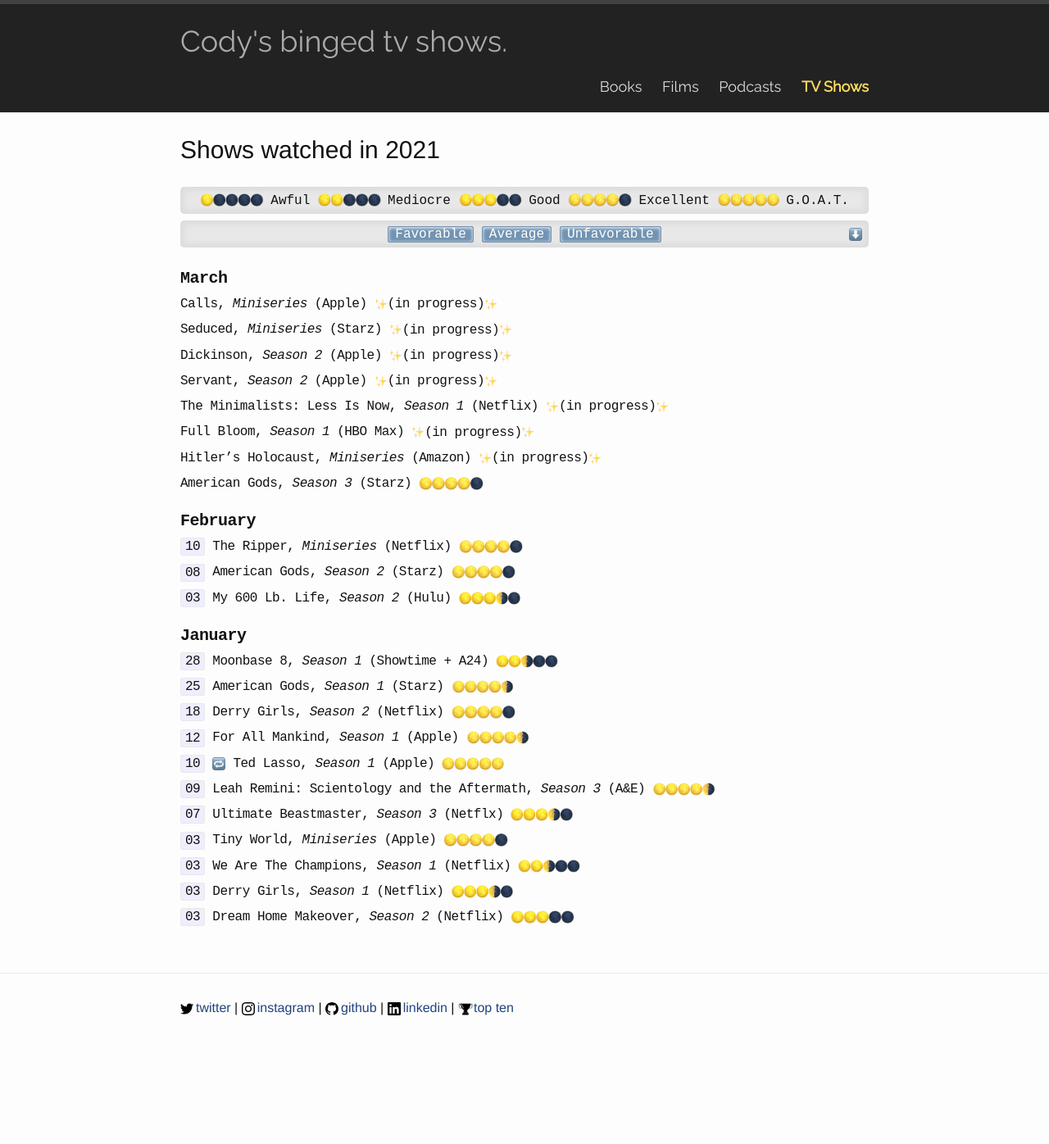
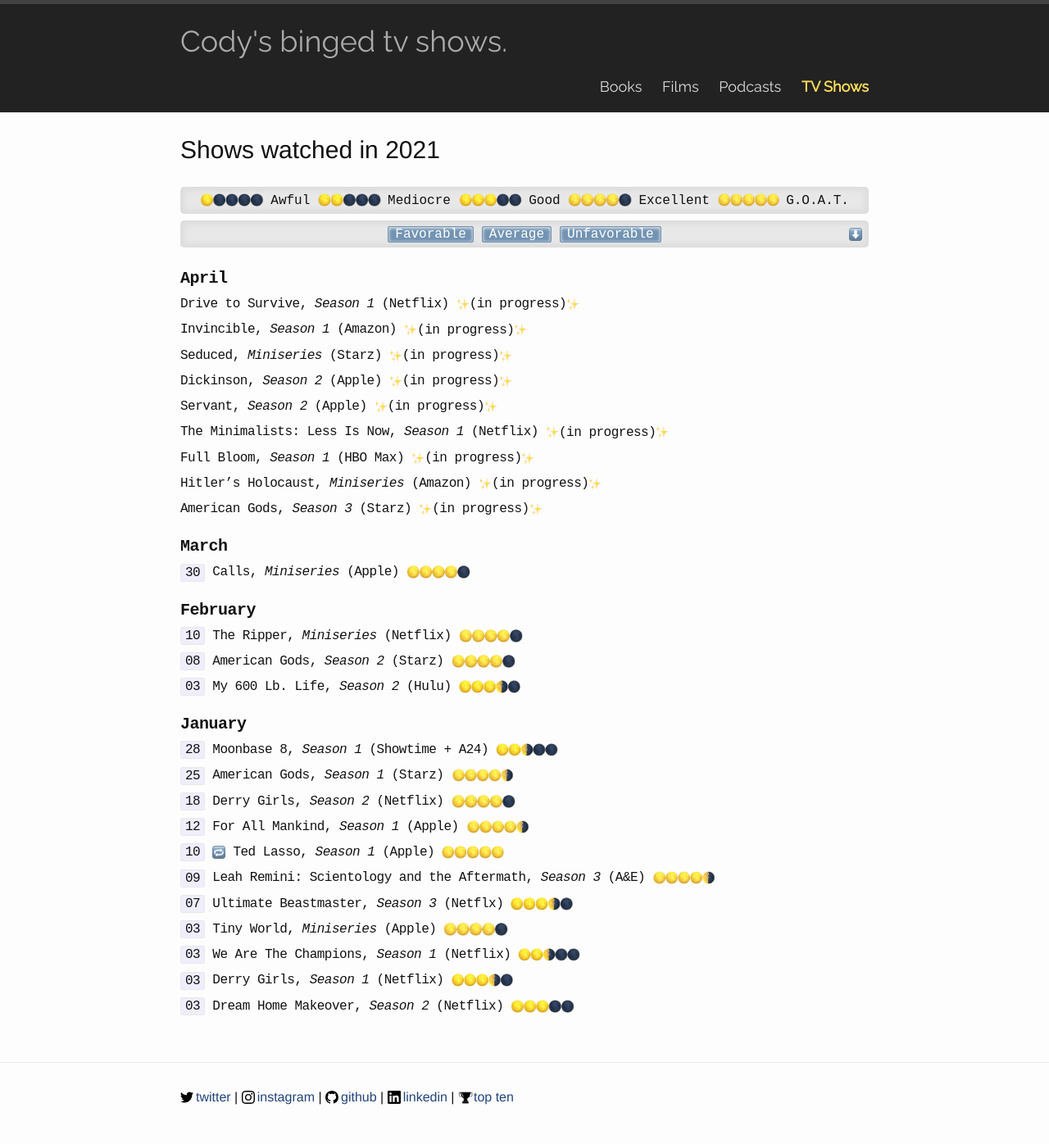
Before and after one commit to codydalerodgers/personal-blog, a Jekyll site: the page built from _shows/2021.md, in a window 1280 px wide. Shown: the whole page at 82% size. Built offline with Jekyll 4.4.1, drawn with Linux system fonts in a browser that asks for light colours; before the commit the page ends 1287 px from its top, so only the background shows below that.

```diff
--- a/_shows/2021.md
+++ b/_shows/2021.md
@@ -4,8 +4,10 @@ short-title: 2021
 title: Shows watched in 2021
 category: shows
 ---
-## March
-Calls, _Miniseries_ (Apple) {{ site.ip }}
+## April
+Drive to Survive, _Season 1_ (Netflix) {{ site.ip }}
+
+Invincible, _Season 1_ (Amazon) {{ site.ip }}
 
 Seduced, _Miniseries_ (Starz) {{ site.ip }}
 
@@ -19,7 +21,10 @@ Full Bloom, _Season 1_ (HBO Max) {{ site.ip }}
 
 Hitler's Holocaust, _Miniseries_ (Amazon) {{ site.ip }}
 
-American Gods, _Season 3_ (Starz) {{ site.r4 }}
+American Gods, _Season 3_ (Starz) {{ site.ip }}
+
+## March
+`30` Calls, _Miniseries_ (Apple) {{ site.r4 }}
 
 ## February
 `10` The Ripper, _Miniseries_ (Netflix) {{ site.r4 }}
```
Also changed, not shown: _books/2021.md (+3 -1 lines).
